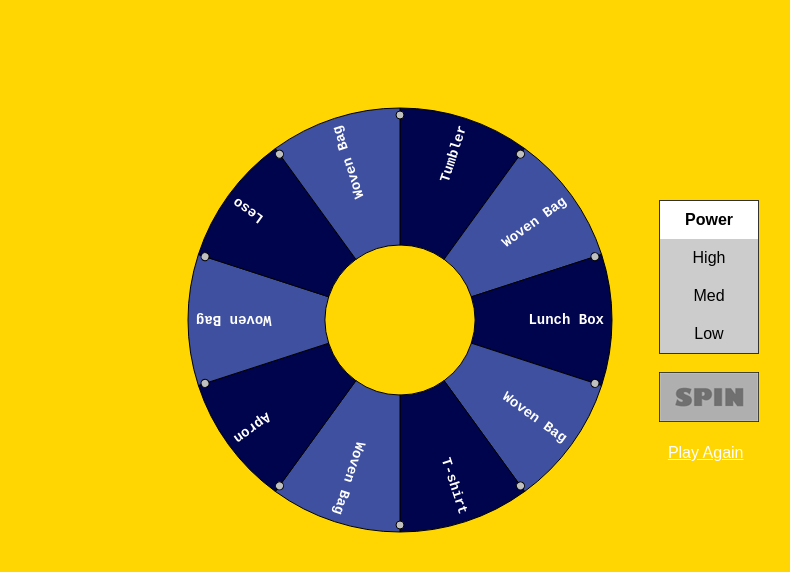
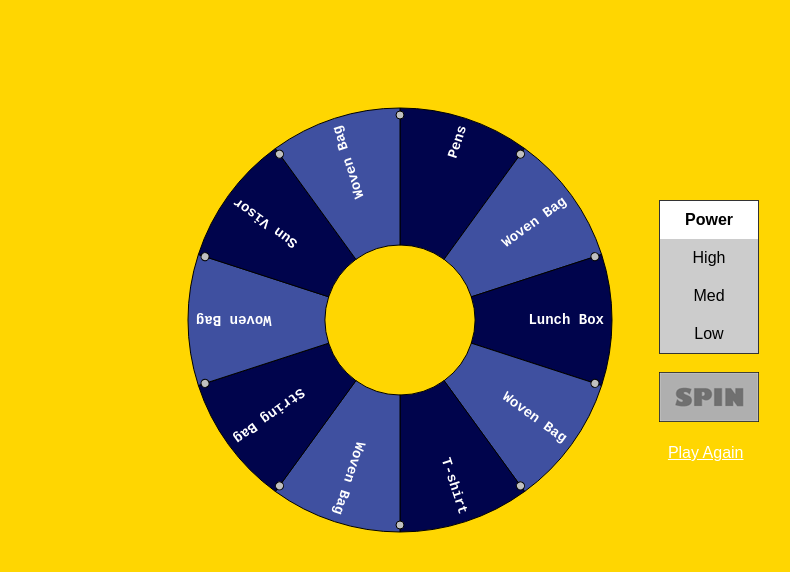
Before and after one commit to WGMI/spinthewheel, a website: page wheel_of_fortune/index.html in a window 1280 px wide. Shown: the part 90-662 px from the top of the page, without its empty margins (401-1191 px from the left). Drawn offline with nearby package versions, Linux system fonts and the light colour scheme.

Commit message:
Wheel updated

```diff
--- a/wheel_of_fortune/index.html
+++ b/wheel_of_fortune/index.html
@@ -2506,15 +2506,15 @@
         'numSegments': 10,         // Specify number of segments.
         'segments':             // Define segments including colour and text.
             [                               // font size and test colour overridden on backrupt segments.
-                {'fillStyle': '#00044c', 'text': 'Tumbler', 'textFillStyle': '#fff'},
+                {'fillStyle': '#00044c', 'text': 'Pens', 'textFillStyle': '#fff'},
                 {'fillStyle': '#3f50a0', 'text': 'Woven Bag', 'textFillStyle': '#fff'},
                 {'fillStyle': '#00044c', 'text': 'Lunch Box', 'textFillStyle': '#fff'},
                 {'fillStyle': '#3f50a0', 'text': 'Woven Bag', 'textFillStyle': '#fff'},
                 {'fillStyle': '#00044c', 'text': 'T-shirt', 'textFillStyle': '#fff'},
                 {'fillStyle': '#3f50a0', 'text': 'Woven Bag', 'textFillStyle': '#fff'},
-                {'fillStyle': '#00044c', 'text': 'Apron', 'textFillStyle': '#fff'},
+                {'fillStyle': '#00044c', 'text': 'String Bag', 'textFillStyle': '#fff'},
                 {'fillStyle': '#3f50a0', 'text': 'Woven Bag', 'textFillStyle': '#fff'},
-                {'fillStyle': '#00044c', 'text': 'Leso', 'textFillStyle': '#fff'},
+                {'fillStyle': '#00044c', 'text': 'Sun Visor', 'textFillStyle': '#fff'},
                 {'fillStyle': '#3f50a0', 'text': 'Woven Bag', 'textFillStyle': '#fff'},
             ],
         'animation':           // Specify the animation to use.
```
